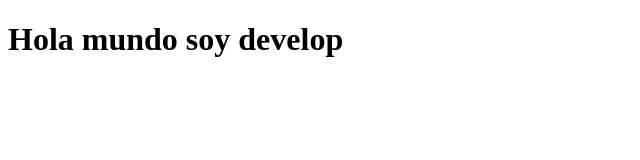
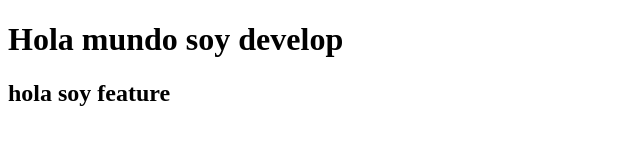
Before and after one commit to SoyQuillo/ClasePRSOA, a plain HTML site: page index.html in a window 1280 px wide. Shown: the whole page, without its empty margins (0-640 px from the left). Drawn offline with Linux system fonts and the light colour scheme.

Commit message:
cambio desde un feature

```diff
--- a/index.html
+++ b/index.html
@@ -7,5 +7,6 @@
 </head>
 <body>
     <h1>Hola mundo soy develop</h1>
+    <H2>hola soy feature</H2>
 </body>
 </html>
```
